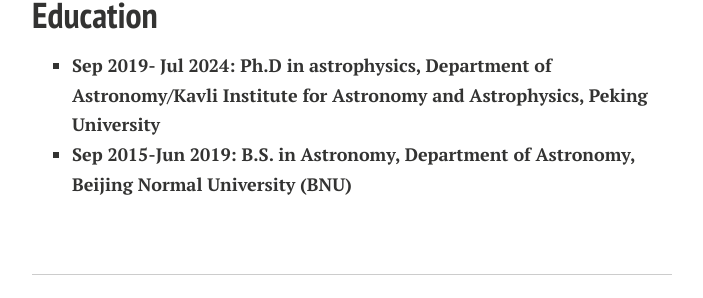
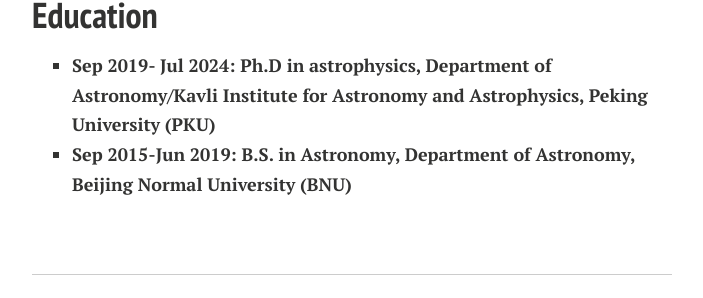
Before and after one commit to CQLyu/CQLyu.github.io, a Jekyll site: the page built from index.md, in a window 1280 px wide and 900 px high, scrolled down 309 px. Shown: the part 207-505 px from the top of the window, without its empty margins (288-991 px from the left). Built offline with Jekyll 4.4.1, drawn with Linux system fonts in a browser that asks for light colours; nearby versions of some CDN libraries; comment, search, counter and statistics services are not loaded; a style sheet for code colours, icons or effects is not loaded; our own code applies the rules of GitHub Pages for plain Markdown files.

Commit message:
Update index.md

```diff
--- a/index.md
+++ b/index.md
@@ -28,7 +28,7 @@
 
 ## Education
 
-- **Sep 2019- Jul 2024:  Ph.D in astrophysics, Department of Astronomy/Kavli Institute for Astronomy and Astrophysics, Peking University**
+- **Sep 2019- Jul 2024:  Ph.D in astrophysics, Department of Astronomy/Kavli Institute for Astronomy and Astrophysics, Peking University (PKU)**
 - **Sep 2015-Jun 2019: B.S. in Astronomy, Department of Astronomy, Beijing Normal University (BNU)**
 
 <br>
```
